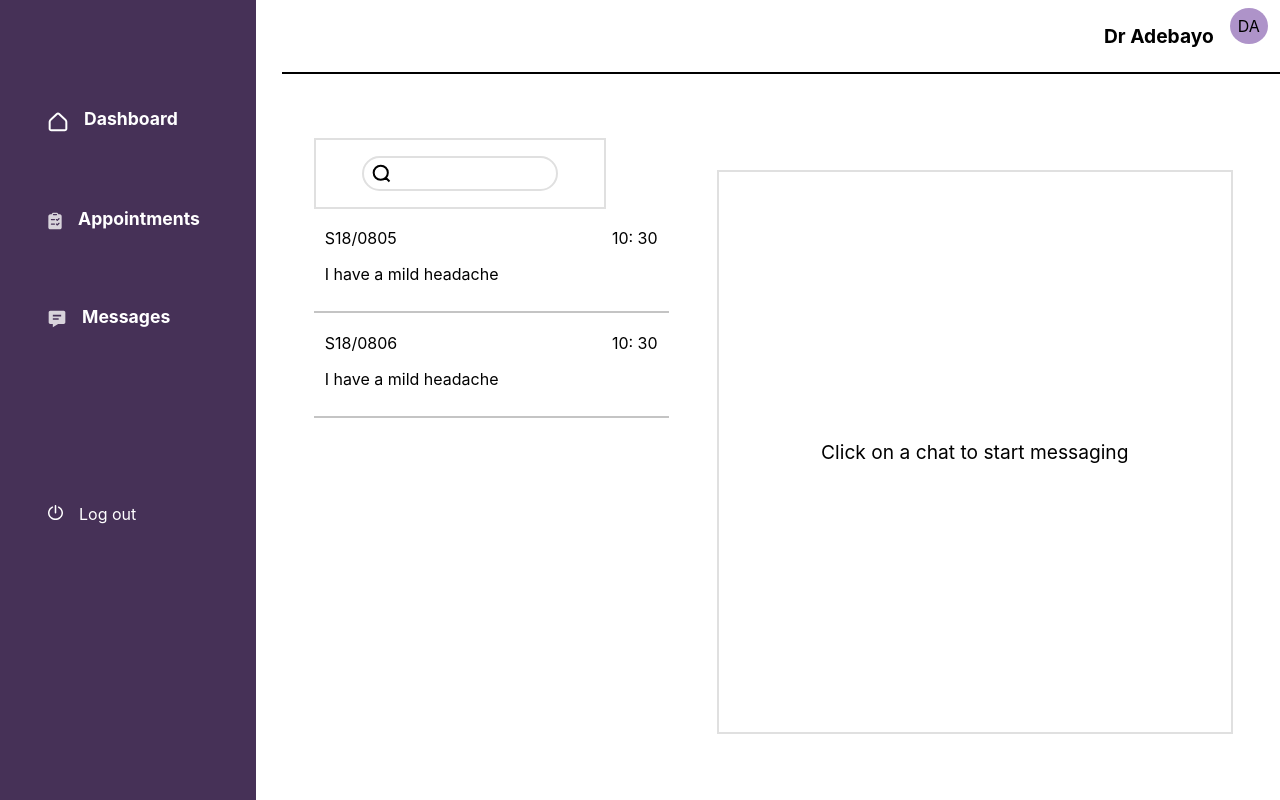
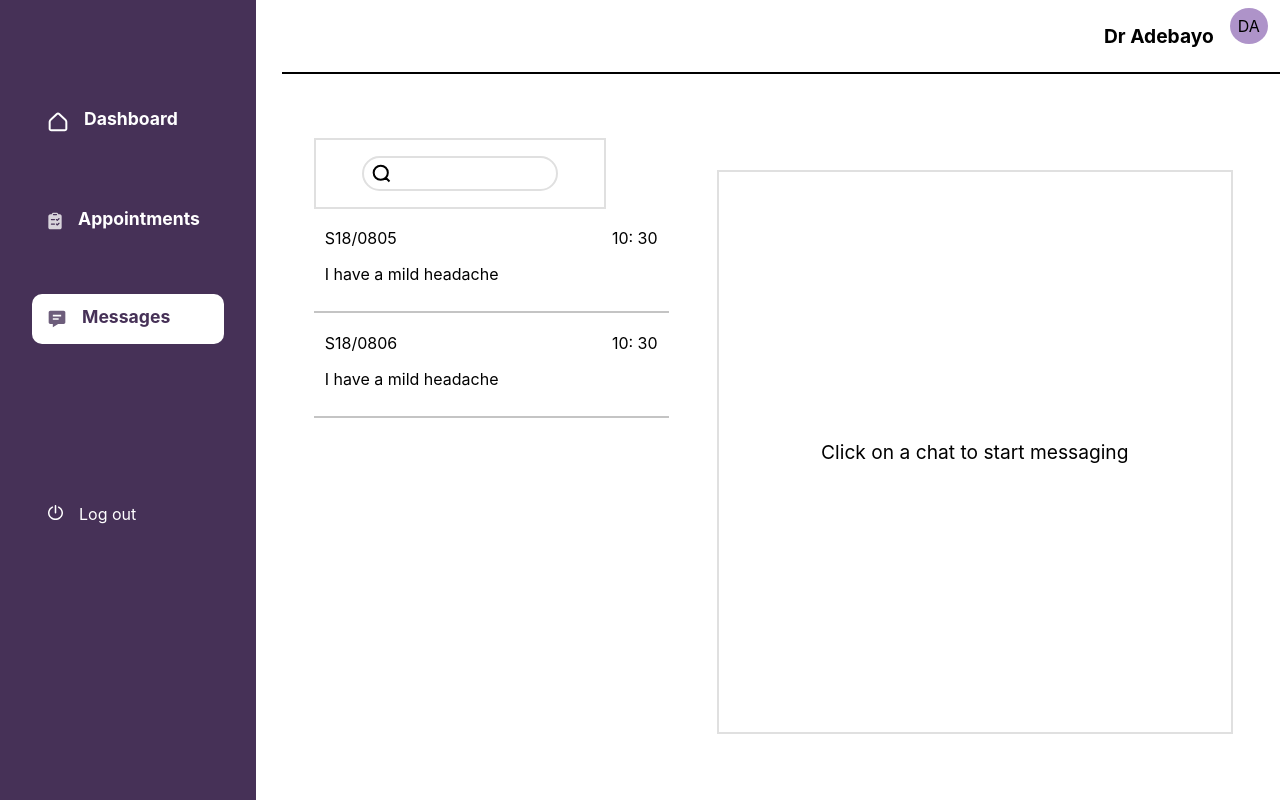
Before and after one commit to adedotxn/SWEP-help-center-for-oau-health-center, a React (Create React App) app: page /staff/messages in a window 1280 px wide. Shown: the top 800 px of the page. Built offline with nearby package versions, Linux system fonts and the light colour scheme; the HTML template or start-up script is replaced by a standard one.

Commit message:
sidebar link bug

```diff
--- a/src/Components/Staff/loginpage.jsx
+++ b/src/Components/Staff/loginpage.jsx
@@ -52,8 +52,11 @@ const StaffLogin = () => {
                 </form>
 
                 <div>
-                    <Link to={`verify/${token}`}>
+                    {/* <Link to={`verify/${token}`}>
                         <button onClick={handleLogin}> LOG IN </button>
+                    </Link> */}
+                    <Link to="/staff/dashboard">
+                        <button>logg in</button>
                     </Link>
                     <Link className="link" to="/student">
                         <span> or continue as student </span>
--- a/src/Components/Staff/sidebar.jsx
+++ b/src/Components/Staff/sidebar.jsx
@@ -22,7 +22,7 @@ const StaffSidebar = ({open, setOpen}) => {
 
                     <div className = "staff-nav-details">
                         <NavLink
-                            to="/dashboard"
+                            to="/staff/dashboard"
                             className={({ isActive }) =>
                                 isActive ? activeClassName : inactiveClassName
                             }>
@@ -41,7 +41,7 @@ const StaffSidebar = ({open, setOpen}) => {
                         </NavLink>
 
                         <NavLink
-                            to ="/staff_messages"
+                            to ="/staff/messages"
                             className={({ isActive }) =>
                                 isActive ? activeClassName : inactiveClassName
                             }>
```
